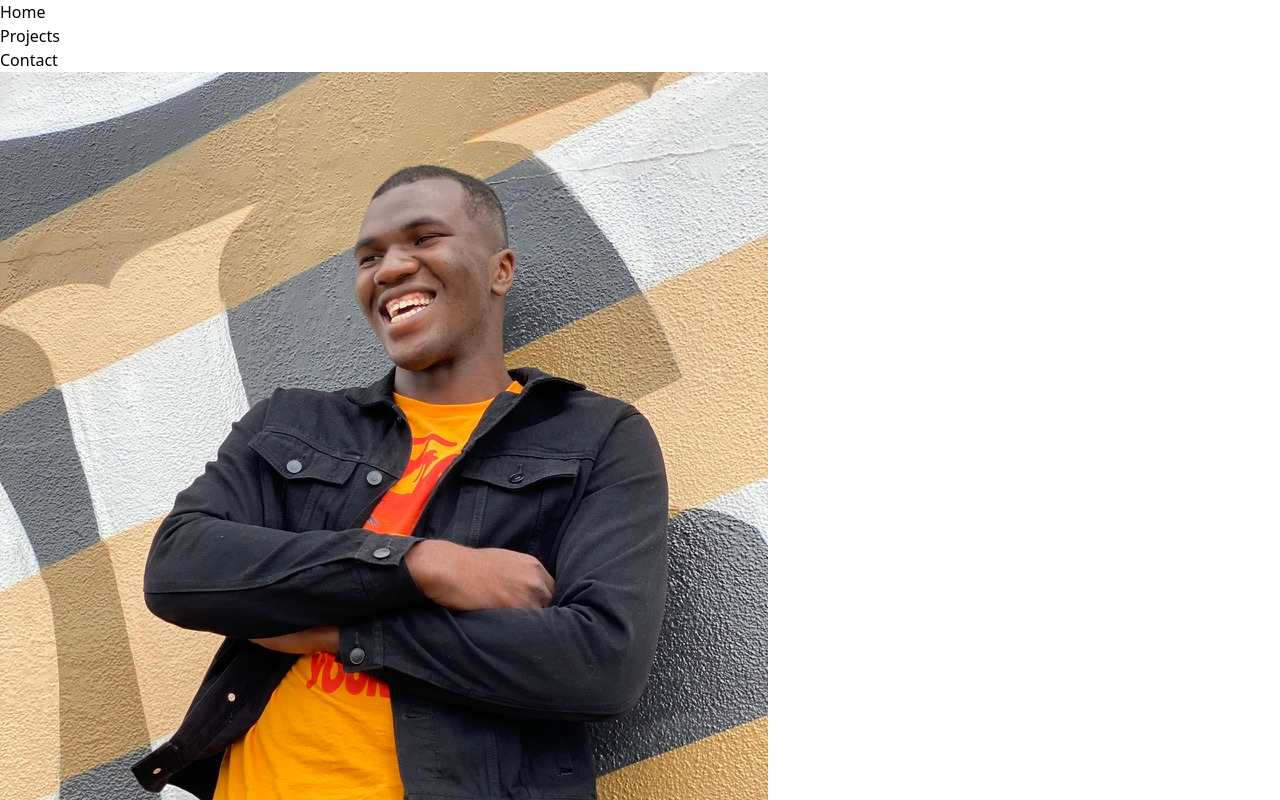
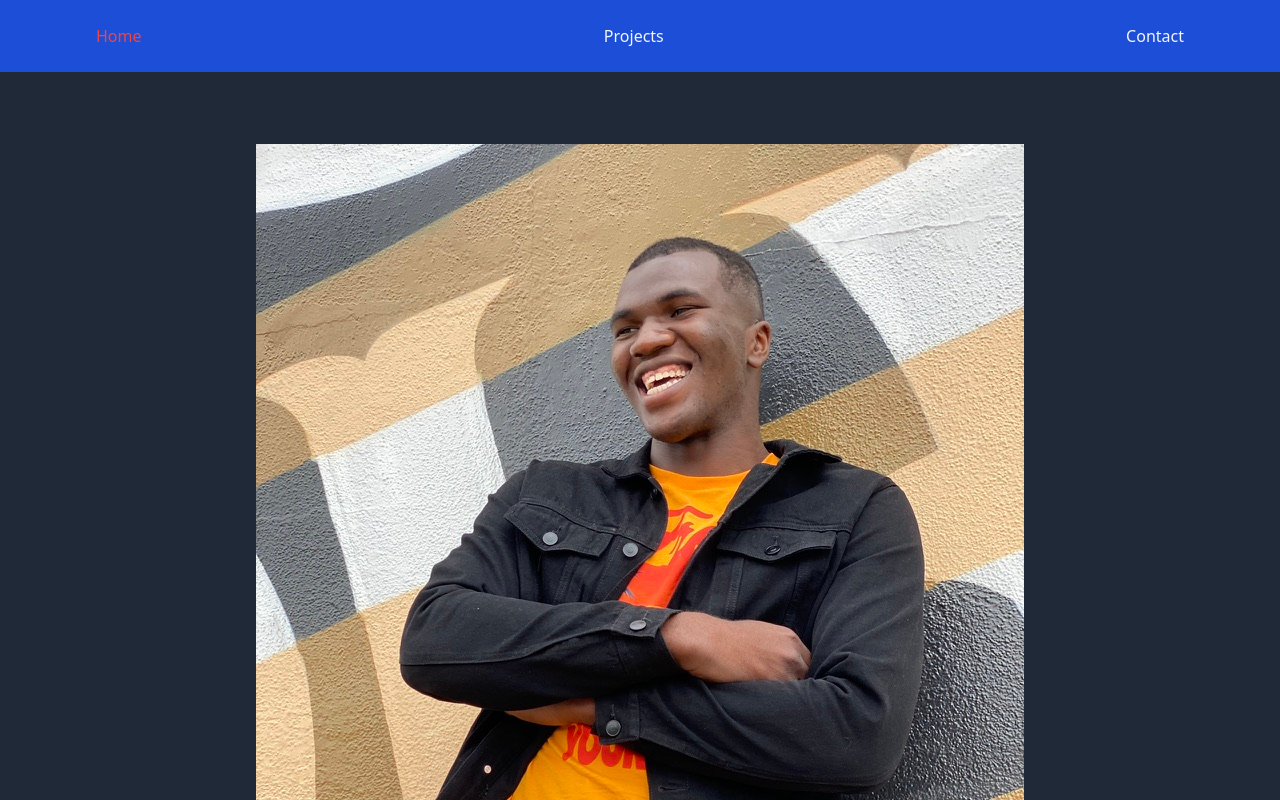
Before and after one commit to buloko/React-Portfolio, a React (Create React App) app in the folder react-portfolio/: page / in a window 1280 px wide. Shown: the top 800 px of the page. Built offline with nearby package versions, Linux system fonts and the light colour scheme.

Commit message:
file structure corrected

```diff
--- a/react-portfolio/package.json
+++ b/react-portfolio/package.json
@@ -17,7 +17,7 @@
     "web-vitals": "^2.1.4"
   },
   "scripts": {
-    "build:css": "postcsssrc/index.css -o src/tailwind.css",
+    "build:css": "postcss src/index.css -o src/tailwind.css",
     "watch:css": "postcss src/index.css -o src/tailwind.css -w",
     "predeploy": "npm run build",
     "deploy": "gh-pages -d build",
--- a/react-portfolio/src/index.js
+++ b/react-portfolio/src/index.js
@@ -1,6 +1,6 @@
 import React from 'react';
 import ReactDOM from 'react-dom/client';
-import './tailwind.css';
+import './index.css'
 import App from './App';
 
 const rootElement = document.getElementById('root');
--- /dev/null
+++ b/react-portfolio/tailwind.config.js
@@ -0,0 +1,38 @@
+// export const mode = 'jit';
+// export const purge = ['./src/**/*.{js,jsx,ts,tsx}', './public/index.html'];
+// export const darkMode = false;
+// export const theme = {
+//     extend: {},
+// };
+// export const variants = {
+//     extend: {},
+// };
+// export const plugins = [];
+
+/** @type {import('tailwindcss').Config} */
+module.exports = {
+    content: ["./src/**/*.{js,jsx}"],
+    mode: "jit",
+    theme: {
+      extend: {
+        colors: {
+          primary: "#050816",
+          secondary: "#E7F69E",
+          tertiary: "#343350",
+          "black-100": "#100d25",
+          "black-200": "#090325",
+          "white-100": "#f3f3f3",
+        },
+        boxShadow: {
+          card: "0px 35px 120px -15px #211e35",
+        },
+        screens: {
+          xs: "450px",
+        },
+        backgroundImage: {
+          "hero-pattern": "url('/src/assets/topography.svg')",
+        },
+      },
+    },
+    plugins: [],
+  };
--- a/tailwind.config.js
+++ /dev/null
@@ -1,10 +0,0 @@
-export const mode = 'jit';
-export const purge = ['./src/**/*.{js,jsx,ts,tsx}', './public/index.html'];
-export const darkMode = false;
-export const theme = {
-    extend: {},
-};
-export const variants = {
-    extend: {},
-};
-export const plugins = [];
```
